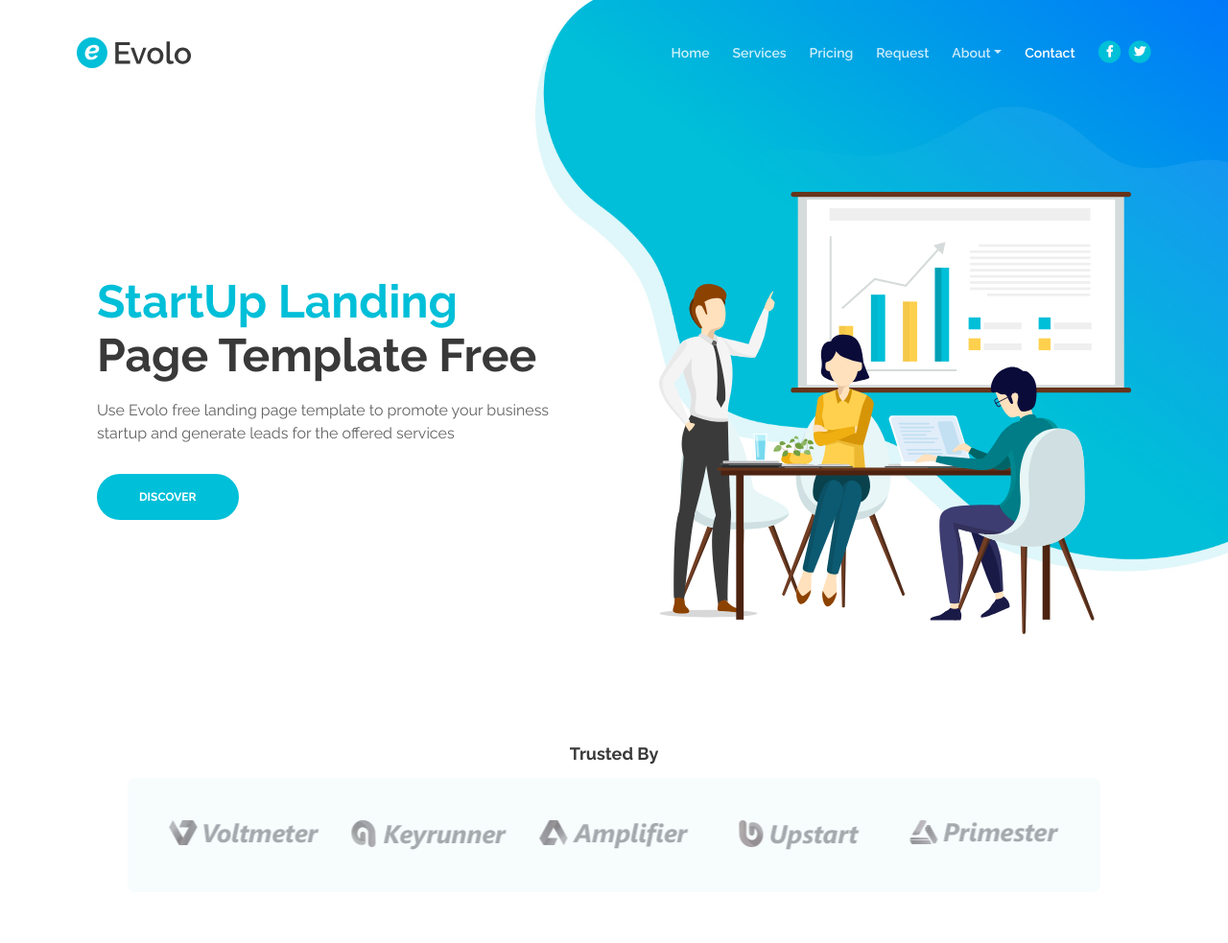
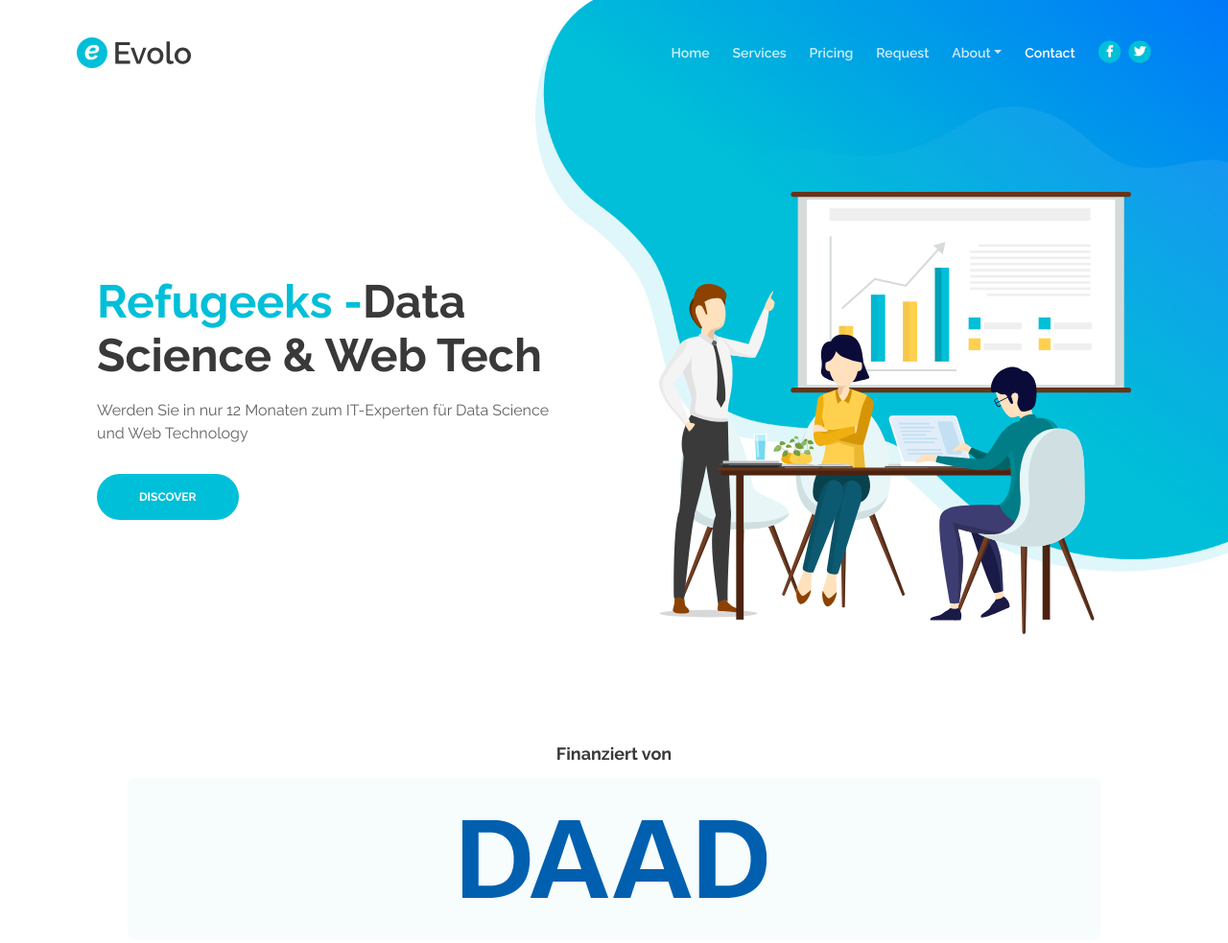
Before and after one commit to hetekce/webseite_refgeeks, a plain HTML site: page index.html in a window 1280 px wide. Shown: the top 983 px of the page at 96% size. Drawn offline with Linux system fonts and the light colour scheme.

Commit message:
Home and daad logo

```diff
--- a/index.html
+++ b/index.html
@@ -18,7 +18,7 @@
 	<meta property="og:type" content="article" />
 
     <!-- Website Title -->
-    <title>Evolo - StartUp HTML Landing Page Template</title>
+    <title>Refugeeks- Data Science & Web Tech</title>
 
     <!-- Styles -->
     <link href="https://fonts.googleapis.com/css?family=Raleway:400,400i,600,700,700i&amp;subset=latin-ext" rel="stylesheet">
@@ -115,8 +115,9 @@
                 <div class="row">
                     <div class="col-lg-6">
                         <div class="text-container">
-                            <h1><span class="turquoise">StartUp Landing</span> Page Template Free</h1>
-                            <p class="p-large">Use Evolo free landing page template to promote your business startup and generate leads for the offered services</p>
+                            <h1><span class="turquoise">Refugeeks -</span>Data Science & Web Tech</h1>
+                            <p class="p-large">Werden Sie in nur 12 Monaten zum IT-Experten für Data Science
+                            und Web Technology</p>
                             <a class="btn-solid-lg page-scroll" href="#services">DISCOVER</a>
                         </div> <!-- end of text-container -->
                     </div> <!-- end of col -->
@@ -137,15 +138,18 @@
         <div class="container">
             <div class="row">
                 <div class="col-lg-12">
-                    <h5>Trusted By</h5>
+                    <h5>Finanziert von</h5>
 
                     <!-- Image Slider -->
                     <div class="slider-container">
-                        <div class="swiper-container image-slider">
+                        <div class="image-container">
+                            <img class="img-responsive" src="images/daad_logo_blue_rgb.png" alt="alternative">
+                        </div>
+                        <!--<div class="swiper-container image-slider">
                             <div class="swiper-wrapper">
                                 <div class="swiper-slide">
                                     <div class="image-container">
-                                        <img class="img-responsive" src="images/customer-logo-1.png" alt="alternative">
+                                        <img class="img-responsive" src="images/daad_logo_blue_rgb.png" alt="alternative">
                                     </div>
                                 </div>
                                 <div class="swiper-slide">
@@ -172,7 +176,7 @@
                                     <div class="image-container">
                                         <img class="img-responsive" src="images/customer-logo-6.png" alt="alternative">
                                     </div>
-                                </div>
+                                </div> -->
                             </div> <!-- end of swiper-wrapper -->
                         </div> <!-- end of swiper container -->
                     </div> <!-- end of slider-container -->
```
Also changed, not shown: images/daad_logo_blue_rgb.png (added).
